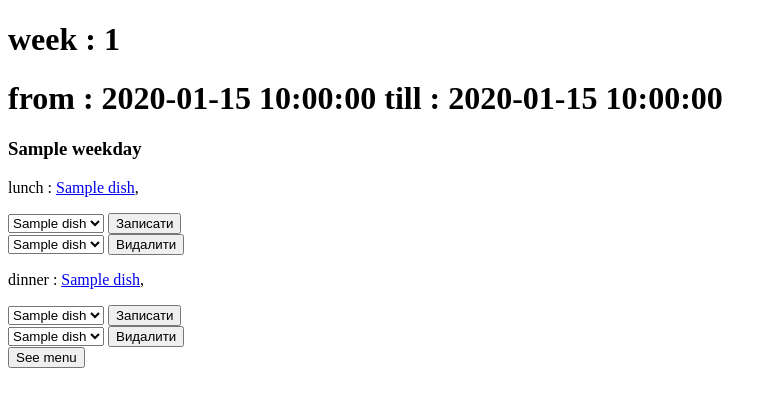
After one commit to perites/fooder_old, a Flask app: template templates/menu_edit.html in a window 1280 px wide. The commit adds this page. Shown: the top 407 px of the page, without its empty margins (0-777 px from the left). Run offline with Flask 3, Linux system fonts and the light colour scheme; the template is opened without the code that fills it: most values are stand-ins (such as "Sample title", 1, 10 or a date in 2020).

Commit message:
added list making, /menu/edit page , functions in work_with_db connected to one class

```diff
--- a/app.py
+++ b/app.py
@@ -1,9 +1,10 @@
 import logging
+import datetime
 
-from flask import Flask, render_template
+from flask import Flask, render_template, request, redirect
 
-from databases import *
-from work_with_db import *
+from databases import Dish
+from work_with_db import ManageTables
 from decorators import error_catcher
 
 
@@ -19,12 +20,12 @@ logging.basicConfig(format='%(levelname)s: %(asctime)s - %(message)s', datefmt='
 @error_catcher
 def home(weekday=None):
     date = datetime.date.today()
-    week = make_week(date)
     if weekday:
+        week = ManageTables().make_week(date)
         if 0 < weekday < 8:
             date = week[weekday - 1]
 
-    day = menu_for_day(date)
+    day = ManageTables().menu_for_day(date)
     return render_template("main.html", day=day)
 
 
@@ -33,15 +34,56 @@ def home(weekday=None):
 def menu(date):
     date_format = "%Y-%m-%d"
     date = datetime.datetime.strptime(date, date_format).date()
-    days = days_of_week(date)
+    days = ManageTables().days_of_week(date)
     return render_template("menu.html", days=days)
 
 
 @app.route("/dish/<dish_name>/")
 @error_catcher
 def dish(dish_name):
-    ingr = get_ingredients(dish_name)
+    ingr = ManageTables().get_ingredients(dish_name)
     return render_template("dish.html", ingr=ingr)
+
+
+@app.route("/list/<date>/")
+@error_catcher
+def list(date):
+    date_format = "%Y-%m-%d"
+    date = datetime.datetime.strptime(date, date_format).date()
+    day = ManageTables().menu_for_day(date)
+    ingr_list = [ingr for ingr in day.ingredients]
+    return render_template("list.html", ingr_list=ingr_list, day=day)
+
+
+@app.route("/menu/edit/<date>/", methods=["GET"])
+@error_catcher
+def menu_edit_get(date):
+    date_format = "%Y-%m-%d"
+    date = datetime.datetime.strptime(date, date_format).date()
+
+    days = ManageTables().days_of_week(date)
+    dishes = Dish.select()
+
+    return render_template("menu_edit.html", days=days, dishes=dishes)
+
+
+@app.route("/menu/edit/<date>", methods=["POST"])
+@error_catcher
+def menu_edit_post(date):
+
+    date_format = "%Y-%m-%d"
+    date_obj = datetime.datetime.strptime(date, date_format).date()
+
+    forms = ['dish_lunch', 'dish_dinner', 'dish_lunch_delete', 'dish_dinner_delete']
+
+    for form in forms:
+        try:
+            selected_dish = request.form[form]
+            ManageTables().change_day(date_obj, selected_dish=selected_dish, form=form)
+        except Exception:
+            pass
+
+    return redirect("/menu/edit/" + date)
 
 
 if __name__ == '__main__':
--- /dev/null
+++ b/templates/menu_edit.html
@@ -0,0 +1,70 @@
+<!DOCTYPE html>
+<html>
+<head>
+	<title>fooder</title>
+</head>
+<body>
+
+<h1>week : {{days[0].week_number}}</h1>
+<h1>from : {{days[0].date}} till : {{days[-1].date}}</h1>
+
+{% for day in days %}
+
+
+	<h3>{{ day.weekday}}</h3>
+	<p>lunch :  {% for dish in day.lunch %}
+  		<a href="/dish/{{dish.name}}">{{ dish.name }}</a>,
+  	{% endfor %}
+  	</p>
+
+   	<form action="/menu/edit/{{day.date}}" method="POST">
+	    <select name="dish_lunch">
+	    {% for dish in dishes %}
+	        <option value="{{ dish.name }}">{{ dish.name }}</option>
+	    {% endfor %}
+	    </select>
+	    <button type="submit">Записати</button>
+	</form>
+
+	<form action="/menu/edit/{{day.date}}" method="POST">
+	    <select name="dish_lunch_delete">
+	    {% for dish in day.lunch %}
+	        <option value="{{ dish.name }}">{{ dish.name }}</option>
+	    {% endfor %}
+	    </select>
+	    <button type="submit">Видалити</button>
+	</form>
+
+
+  	<p>dinner :  {% for dish in day.dinner %}
+  		<a href="/dish/{{dish.name}}">{{ dish.name }}</a>,
+  	{% endfor %}
+  	</p>
+
+	<form action="/menu/edit/{{day.date}}" method="POST">
+    	<select name="dish_dinner">
+	    {% for dish in dishes %}
+	        <option value="{{ dish.name }}">{{ dish.name}}</option>
+	    {% endfor %}
+	    </select>
+	    <button type="submit">Записати</button>
+    </form>
+
+	<form action="/menu/edit/{{day.date}}" method="POST">
+	    <select name="dish_dinner_delete">
+	    {% for dish in day.dinner %}
+	        <option value="{{ dish.name }}">{{ dish.name }}</option>
+	    {% endfor %}
+	    </select>
+	    <button type="submit">Видалити</button>
+	</form>
+
+
+{% endfor %}
+
+<form action="/menu/{{days[0].date}}"  method="GET">
+<button >See menu</button>
+</form>
+
+</body>
+</html>
```
Also changed, not shown: templates/dish.html (+4 -3 lines), templates/list.html (added, +14 -0 lines), templates/main.html (+7 -7 lines), templates/menu.html (+26 -5 lines), work_with_db.py (+124 -153 lines).
